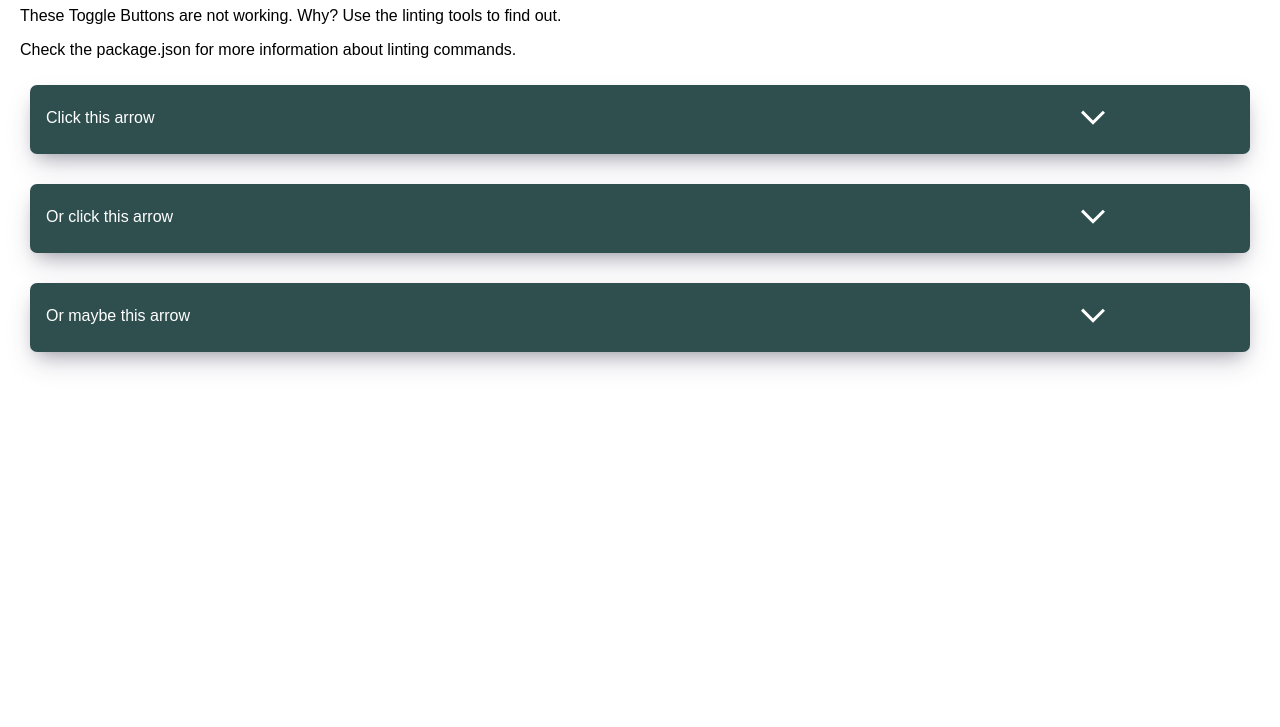
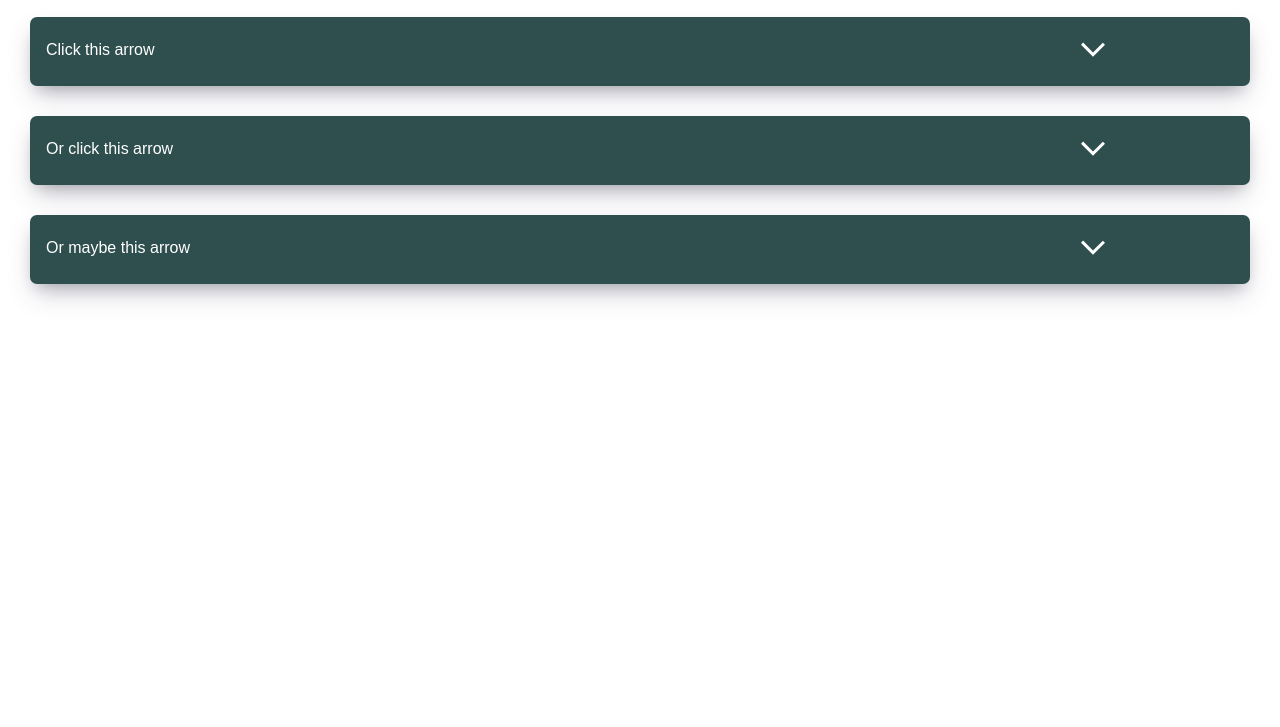
Before and after one commit to cmgoersch/npm-and-Linting-Basics, a website with bundled scripts: page index.html in a window 1280 px wide. Shown: the part 73-800 px from the top of the page. Built offline with nearby package versions, Linux system fonts and the light colour scheme.

Commit message:
without text

```diff
--- a/index.html
+++ b/index.html
@@ -10,13 +10,13 @@
   </head>
   <body>
     <h1 style="color: cadetblue">Linting is cool!</h1>
-    <p data-js="instructions">
+    <!-- <p data-js="instructions">
       These Toggle Buttons are not working. Why? Use the linting tools to find
       out.
     </p>
     <p data-js="instructions">
       Check the package.json for more information about linting commands.
-    </p>
+    </p> -->
 
     <ul>
       <li class="card" data-js="card">
--- a/index.js
+++ b/index.js
@@ -4,7 +4,7 @@ toggleButton();
 
 function toggleButton() {
   const cards = document.querySelectorAll('[data-js="card"]');
-  // const buttons = document.querySelectorAll('[data-js="buttons"]');
+  // const buttons = cards.querySelectorAll('[data-js="buttons"]');
 
   cards.forEach(card => {
     const button = card.querySelector('[data-js="button"]');
```
